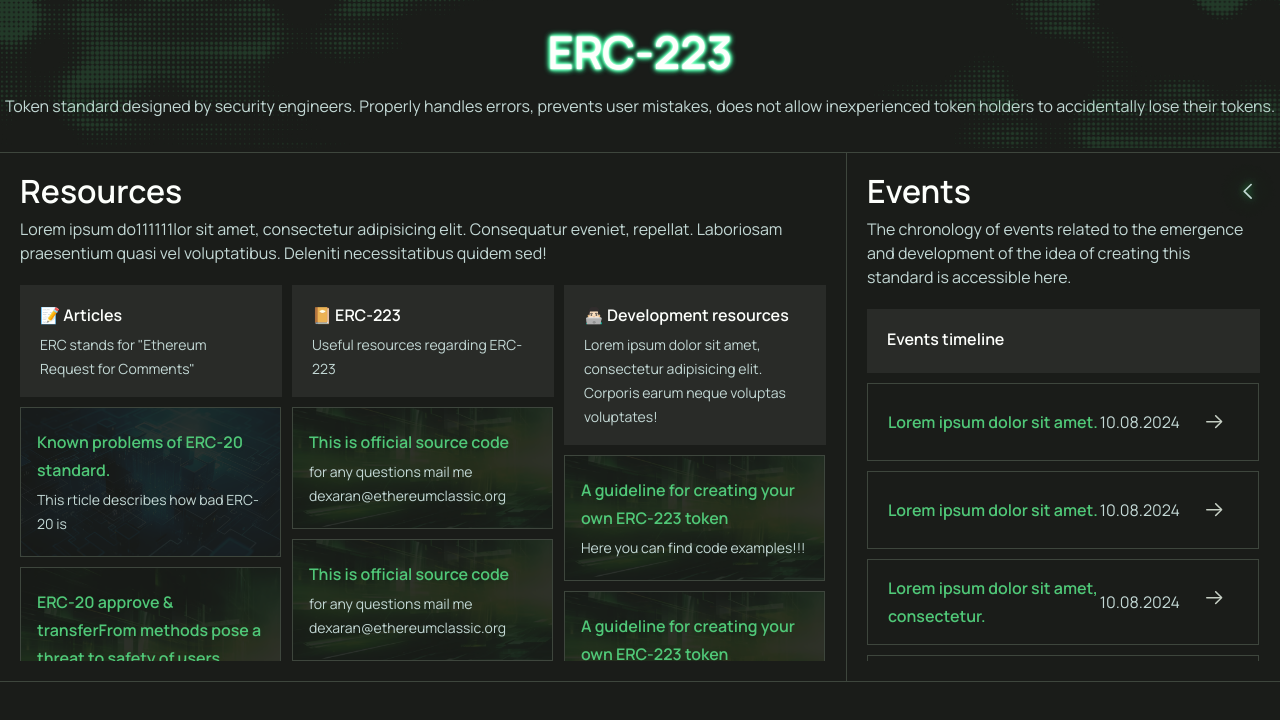
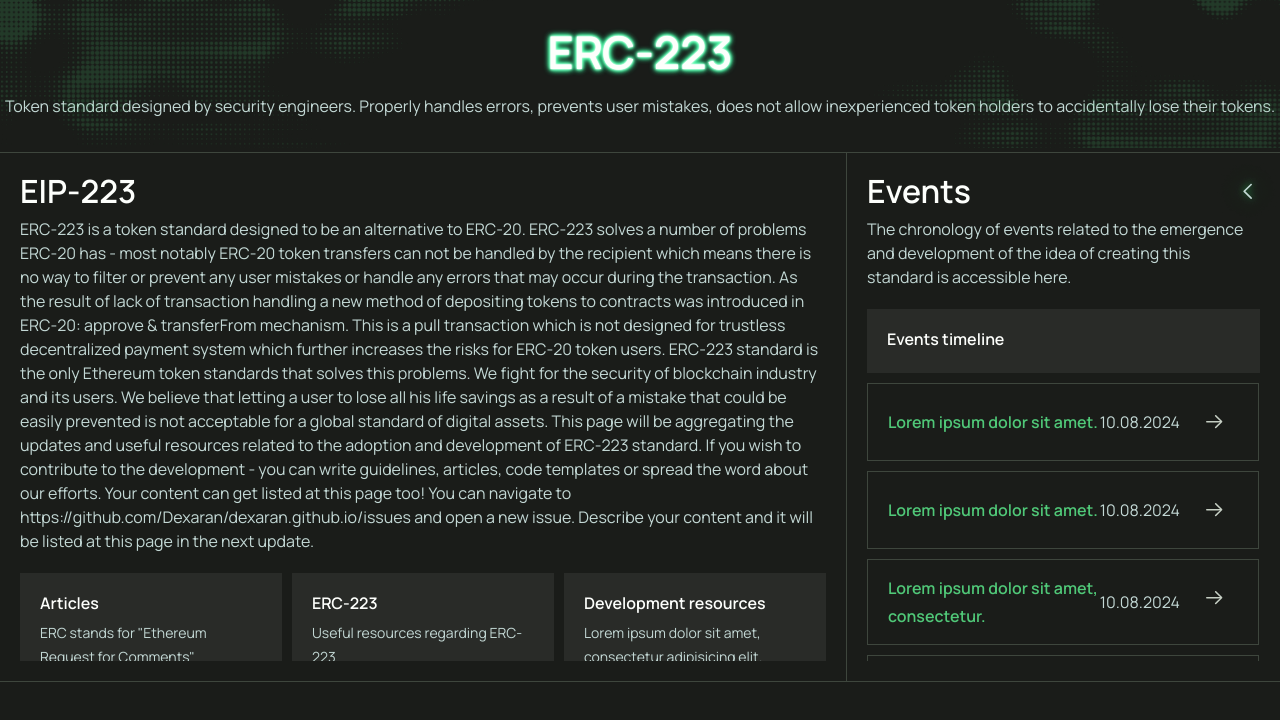
Before and after one commit to Dexaran/dexaran.github.io, a Next.js app in the folder erc223-page-sources/: page / in a window 1280 px wide. Shown: the top 720 px of the page. Built offline with nearby package versions, Linux system fonts and the light colour scheme.

Commit message:
Update index.tsx

```diff
--- a/erc223-page-sources/src/pages/index.tsx
+++ b/erc223-page-sources/src/pages/index.tsx
@@ -59,22 +59,22 @@ export default function Home() {
             <TabHeader
               isActive={activeTab === 0}
               arrowDirection="right"
-              title="Resources"
-              description={"Lorem ipsum do111111lor sit amet, consectetur adipisicing elit. Consequatur eveniet, repellat. Laboriosam praesentium quasi vel voluptatibus. Deleniti necessitatibus quidem sed!"}
+              title="EIP-223"
+              description={"ERC-223 is a token standard designed to be an alternative to ERC-20. ERC-223 solves a number of problems ERC-20 has - most notably ERC-20 token transfers can not be handled by the recipient which means there is no way to filter or prevent any user mistakes or handle any errors that may occur during the transaction. As the result of lack of transaction handling a new method of depositing tokens to contracts was introduced in ERC-20: approve & transferFrom mechanism. This is a pull transaction which is not designed for trustless decentralized payment system which further increases the risks for ERC-20 token users. ERC-223 standard is the only Ethereum token standards that solves this problems. We fight for the security of blockchain industry and its users. We believe that letting a user to lose all his life savings as a result of a mistake that could be easily prevented is not acceptable for a global standard of digital assets. This page will be aggregating the updates and useful resources related to the adoption and development of ERC-223 standard. If you wish to contribute to the development - you can write guidelines, articles, code templates or spread the word about our efforts. Your content can get listed at this page too! You can navigate to https://github.com/Dexaran/dexaran.github.io/issues and open a new issue. Describe your content and it will be listed at this page in the next update."}
               handleClick={() => setActiveTab(0)}
             />
             {activeTab === 0 && <div className={styles.resources}>
-              <Column description={`ERC stands for "Ethereum Request for Comments"`} title="📝 Articles">
+              <Column description={`ERC stands for "Ethereum Request for Comments"`} title="Articles">
                 {articles.map(({url, title, description, image}, index) => {
                   return <Article image={image} animationDelay={index * 0.2} key={title} url={url} title={title} description={description} />
                 })}
               </Column>
-              <Column description="Useful resources regarding ERC-223" title="📔 ERC-223">
+              <Column description="Useful resources regarding ERC-223" title="ERC-223">
                 {erc223.map(({url, title, description, image}, index) => {
                   return <Article image={image} animationDelay={index * 0.2} key={title} url={url} title={title} description={description} />
                 })}
               </Column>
-              <Column description="Lorem ipsum dolor sit amet, consectetur adipisicing elit. Corporis earum neque voluptas voluptates!" title="👨🏻‍💻 Development resources">
+              <Column description="Lorem ipsum dolor sit amet, consectetur adipisicing elit. Corporis earum neque voluptas voluptates!" title="Development resources">
                 {devResources.map(({url, title, description, image}, index) => {
                   return <Article image={image} animationDelay={index * 0.2} key={title} url={url} title={title} description={description} />
                 })}
```
